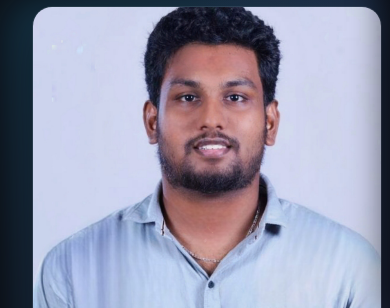
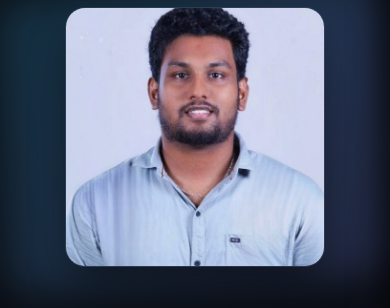
Before and after one commit to syamsundar98/portfolio, a plain HTML site: page docs/index.html in a window 390 px wide. Shown: the part 74-382 px from the top of the page. Drawn offline with Linux system fonts and the light colour scheme.

Commit message:
height issue

```diff
--- a/docs/css/style.css
+++ b/docs/css/style.css
@@ -22,6 +22,15 @@
     padding: 0;
     box-sizing: border-box;
     scroll-behavior: smooth;
+}
+
+html {
+    overflow-x: hidden;
+}
+
+img {
+    max-width: 100%;
+    height: auto;
 }
 
 body {
@@ -271,11 +280,14 @@ nav {
     display: flex;
     justify-content: center;
     perspective: 1000px;
+    min-width: 0;
 }
 
 .hero-image {
-    width: 350px;
-    height: 350px;
+    width: 100%;
+    max-width: 350px;
+    aspect-ratio: 1 / 1;
+    height: auto;
     object-fit: cover;
     border-radius: 20px;
     position: relative;
@@ -795,6 +807,14 @@ button:focus-visible {
 }
 
 @media (max-width: 768px) {
+    .container {
+        padding: 0 1.25rem;
+    }
+
+    .section-padding {
+        padding: 4rem 0;
+    }
+
     .nav-links {
         display: none; /* simple hide for now, could do burger menu */
     }
@@ -804,11 +824,23 @@ button:focus-visible {
     }
 
     .hero-text h1 {
-        font-size: 3rem;
+        font-size: clamp(2.25rem, 9vw, 3rem);
+    }
+
+    .hero-image {
+        max-width: 260px;
     }
 
     .hero-buttons {
         flex-wrap: wrap;
+    }
+
+    .timeline-item {
+        padding-left: 45px;
+    }
+
+    .timeline-content {
+        padding: 1.25rem;
     }
 
     .section-header h2 {
```
